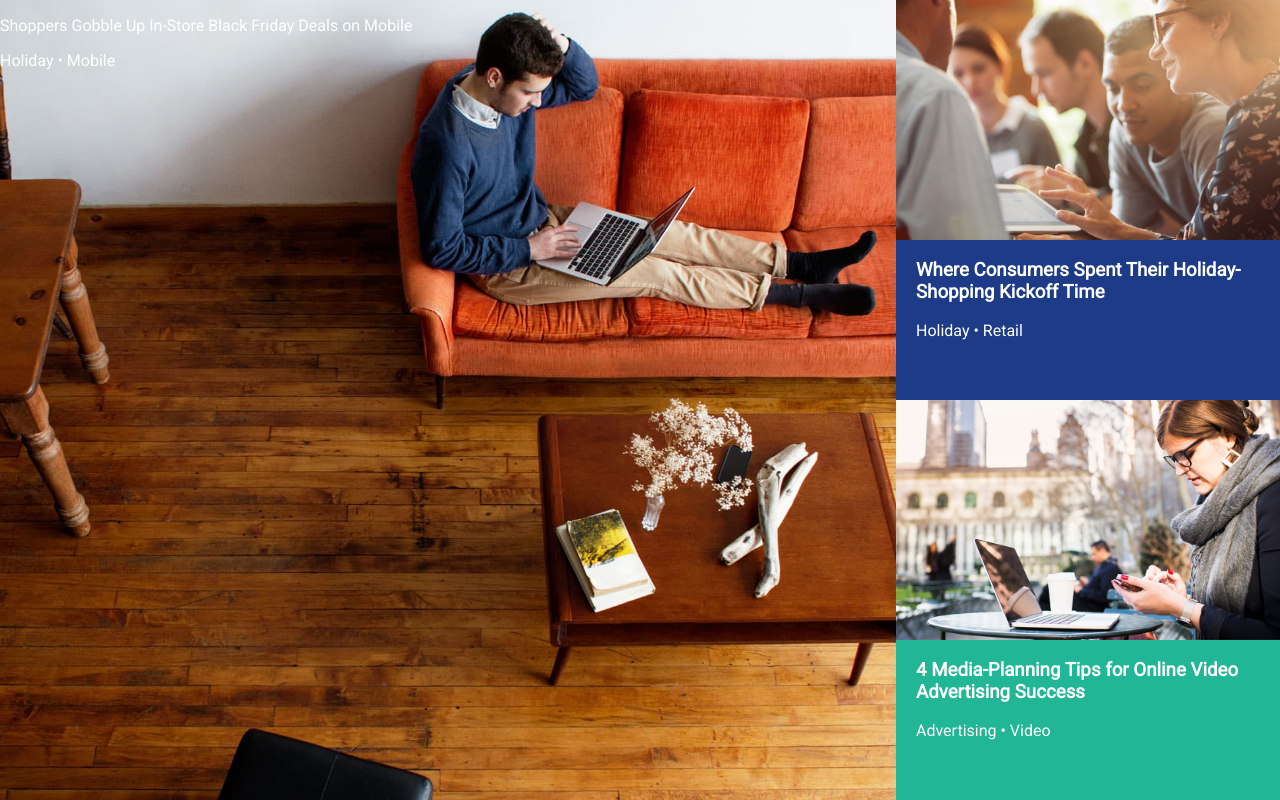
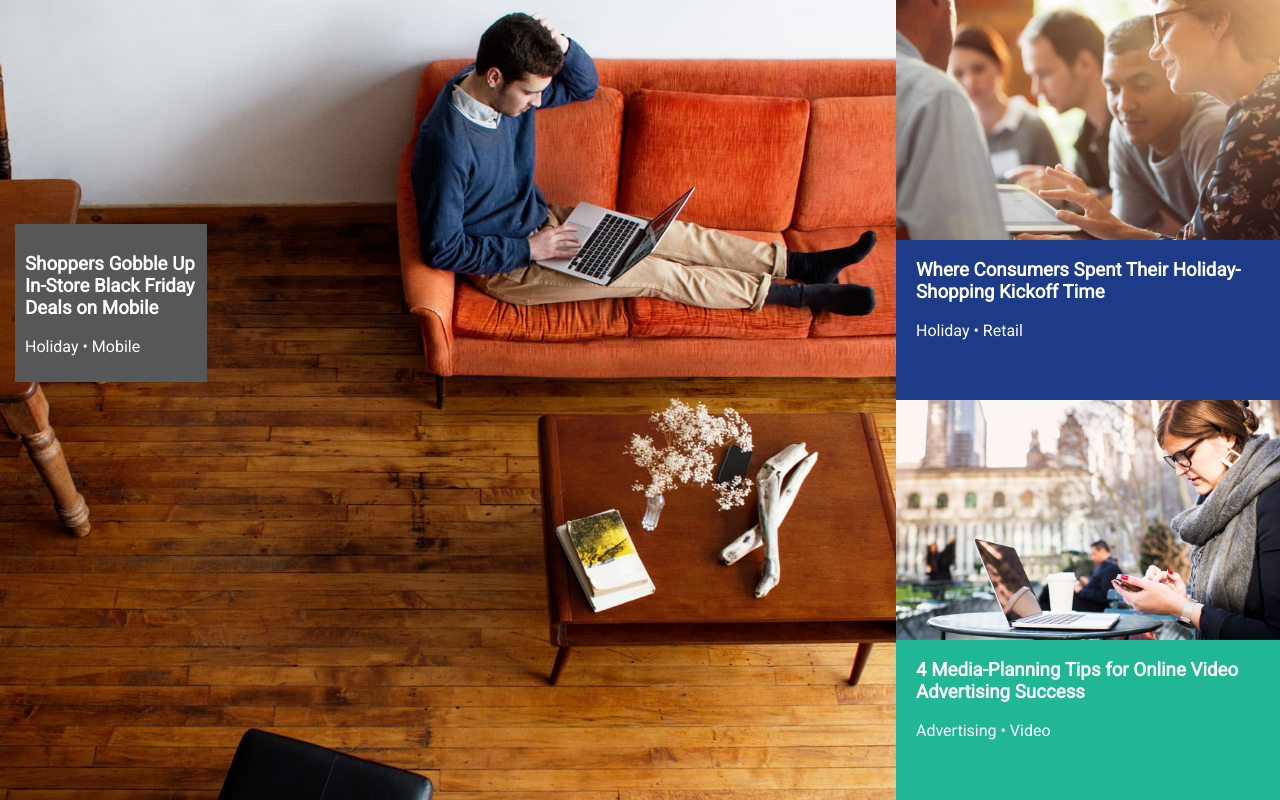
Before and after one commit to grayhildreth/responsive-design, a plain HTML site: page index.html in a window 1280 px wide. Drawn offline with Linux system fonts and the light colour scheme.

Commit message:
position info tile, clean up css

```diff
--- a/css/styles.css
+++ b/css/styles.css
@@ -18,6 +18,14 @@ body {
   height: 50vh;
   background-size: cover;
   background-position: top;
+  padding-top: 28vh;
+}
+
+.inside-tile {
+  background-color: #555759;
+  padding: 10px;
+  width: 90vw;
+  margin-left: 15px;
 }
 
 .tile1 {
@@ -71,6 +79,10 @@ body {
   .main-tile {
     width: 100vw;
     height: 55vh;
+  }
+
+  .inside-tile {
+    width: 12em;
   }
 
   .tile1 {
@@ -148,133 +160,3 @@ body {
     height: 20vh;
   }
 }
-/*img.main-photo {
-position: relative;
-width: 100%;
-min-height: auto;
--webkit-background-size: cover;
--moz-background-size: cover;
-background-size: cover;
--o-background-size: cover;
-background-position: center;
-background-image: url('../img/main.jpg');
-text-align: center;
-}
-
-.main-photo {
-  float:left;
-  width: 100vw;
-  height: 50vh;
-}
-
-.photo1 {
-  float: left;
-  width: 33vw;
-  height: 25vh;
-}
-
-.info-tile1 {
-  float: left;
-  width: 67vw;
-  height: 25vh;
-}
-
-.photo2 {
-  float: left;
-  width: 33vw;
-  height: 25vh;
-}
-
-.info-tile2 {
-  float: left;
-  width: 67vw;
-  height: 25vh;
-}
-
-.info-tile1 {
-  background-color: #1d3b87;
-}
-
-.info-tile2 {
-  background-color: #21b796;
-}
-
-.med-info-tile1 {
-  display: none;
-  background-color: #1d3b87;
-}
-
-.med-info-tile2 {
-  background-color: #21b796;
-  display: none;
-}
-
-
-@media only screen and (min-width:600px) {
-  .main-photo {
-    float:left;
-    width: 100vw;
-    height: 55vh;
-  }
-
-  .photo1 {
-    float: left;
-    width: 50vw;
-    height: 30vh;
-  }
-
-  .med-info-tile1 {
-    float: left;
-    width: 50vw;
-    height: 15vh;
-
-  }
-
-  .photo2 {
-    float: left;
-    width: 50vw;
-    height: 30vh;
-  }
-
-  .med-info-tile2 {
-    float: left;
-    width: 50vw;
-    height: 15vh;
-  }
-
-  .info-tile1, .info-tile2 {
-    display: none;
-  }
-}
-
-@media only screen and (min-width:1025px) {
-  .main-photo {
-    float:left;
-    width: 70vw;
-    height: 100vh;
-  }
-
-  .photo1 {
-    float: left;
-    width: 30vw;
-    height: 30vh;
-  }
-
-  .info-tile1 {
-    float: left;
-    width: 30vw;
-    height: 20vh;
-  }
-
-  .photo2 {
-    float: right;
-    width: 30vw;
-    height: 30vh;
-  }
-
-  .info-tile2 {
-    float: left;
-    width: 30vw;
-    height: 20vh;
-  }
-}*/
--- a/index.html
+++ b/index.html
@@ -15,7 +15,7 @@
 
     <div class="main-tile">
       <div class="inside-tile">
-        <p>Shoppers Gobble Up In-Store Black Friday Deals on Mobile</p>
+        <h3>Shoppers Gobble Up In-Store Black Friday Deals on Mobile</h3>
         <p>Holiday &bull; Mobile</p>
       </div>
     </div>
```
